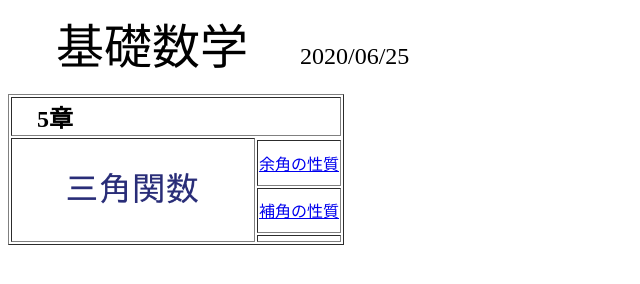
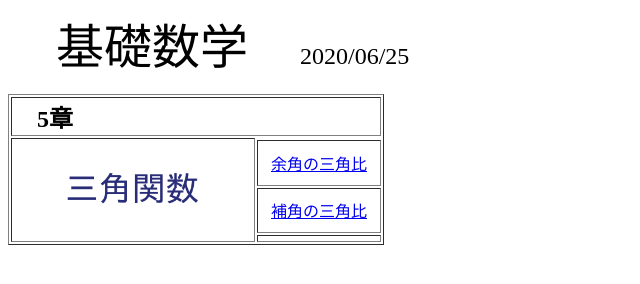
Before and after one commit to knishiura/homepage, a plain HTML site: page index.html in a window 1280 px wide. Shown: the whole page, without its empty margins (0-640 px from the left). Drawn offline with Linux system fonts and the light colour scheme.

Commit message:
titlewide

```diff
--- a/index.html
+++ b/index.html
@@ -10,9 +10,9 @@
 <table border="1" height="30">
     <tr><th colspan="2" align="left"><font size="5">&emsp;5章</font></th></tr>
     <tr><td rowspan="20"><a href="kiso_chap5_1/hyoshi5_1.png"><img src="kiso_chap5_1/hyoshi5_1.png" alt=PNG width="240"></a></td></tr>
-    <tr><td align="center" width="80"><a href="kiso_chap5_1/yokakujsoffL.html">余角の性質</a></td></tr>
-    <tr><td align="center" width="80"><a href="kiso_chap5_1/hokakujsoffL.html">補角の性質</a></td></tr>
-    <tr><td align="center" width="80"></td></tr>
+    <tr><td align="center" width="120"><a href="kiso_chap5_1/yokakujsoffL.html">余角の三角比</a></td></tr>
+    <tr><td align="center" width="120"><a href="kiso_chap5_1/hokakujsoffL.html">補角の三角比</a></td></tr>
+    <tr><td align="center" width="120"></td></tr>
 </table></br>
 
 </body>
```
